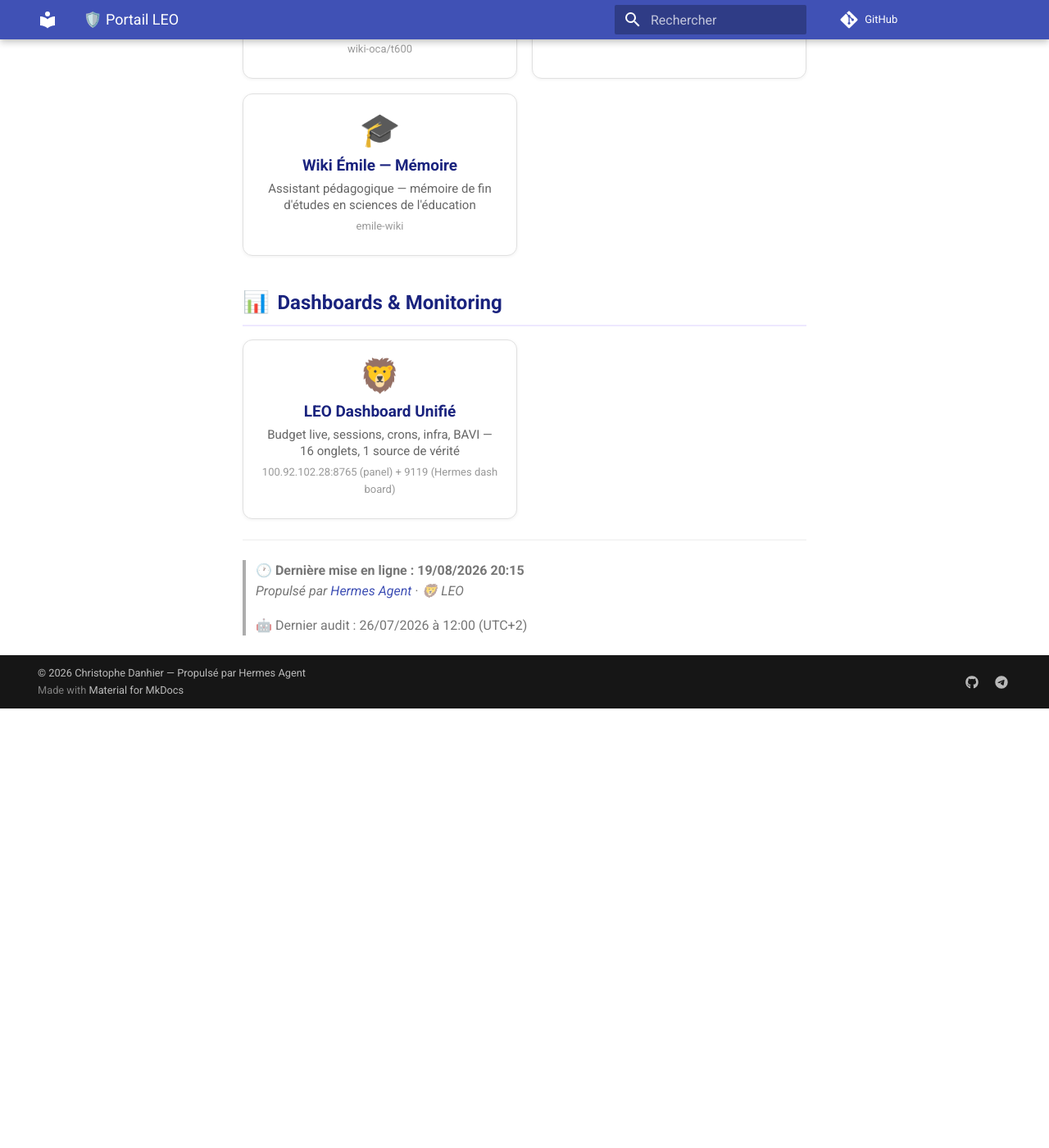
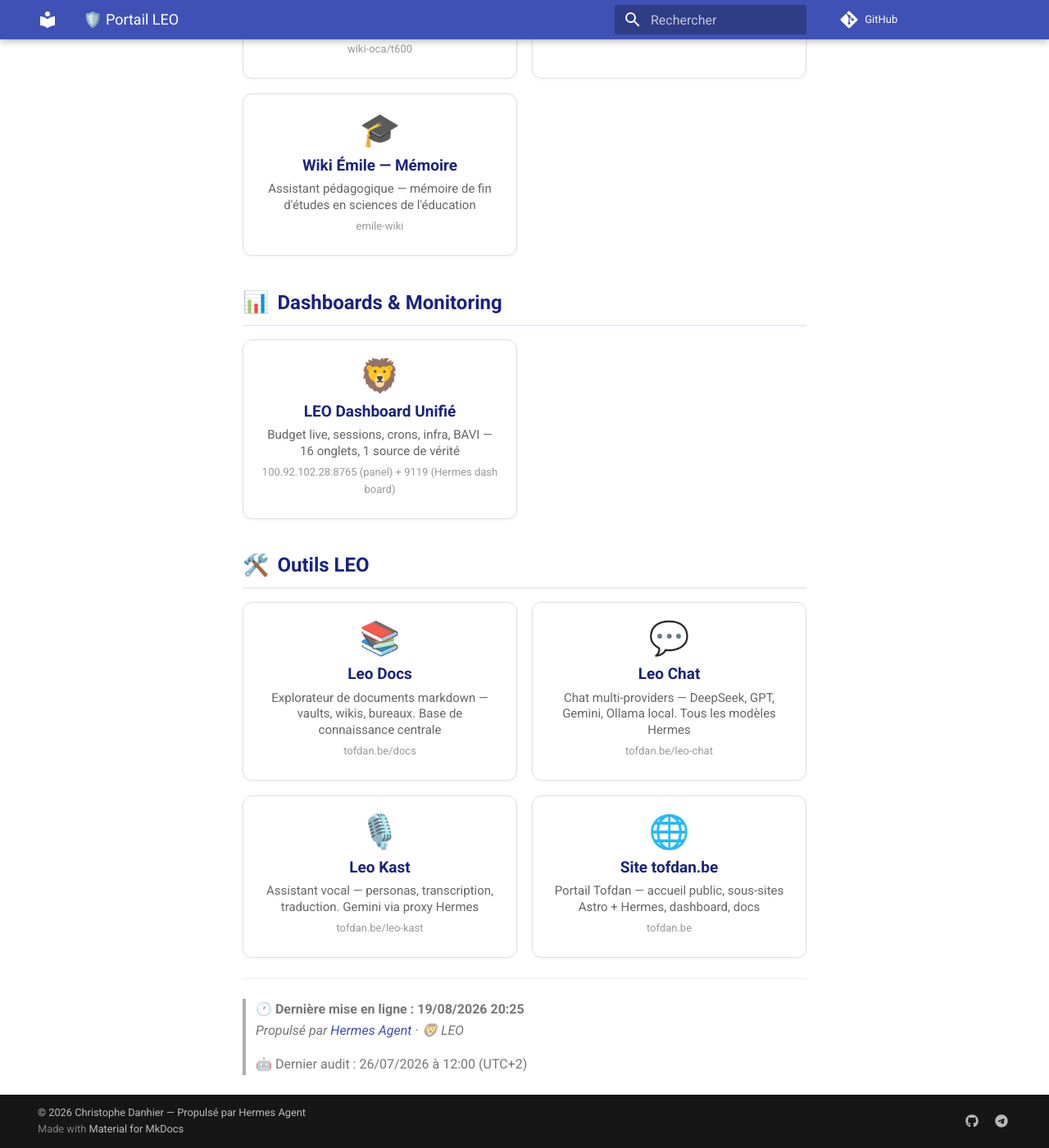
Before and after one commit to christophedanhier-hash/hermes-wiki, an MkDocs documentation site: the page built from docs/index.md, in a window 1280 px wide and 1400 px high, scrolled down 1043 px. Shown: the whole window at 82% size. Built offline with MkDocs 1.6.1 and Material for MkDocs 9.7.7, drawn with Linux system fonts in a browser that asks for light colours; comment, search, counter and statistics services are not loaded; before the commit the page ends 1907 px from its top, so only the background shows below that.

Commit message:
feat(portail): tuiles Outils LEO — Leo Docs, Leo Chat, Leo Kast, site tofdan

```diff
--- a/docs/index.md
+++ b/docs/index.md
@@ -169,9 +169,43 @@
 
 </div>
 
+<div class="section-title"><span class="emoji">🛠️</span>Outils LEO</div>
+
+<div class="portail-grid">
+
+<a href="https://tofdan.be/docs/" class="portail-card" target="_blank" rel="noreferrer noopener">
+    <div class="icon">📚</div>
+    <div class="title">Leo Docs</div>
+    <div class="desc">Explorateur de documents markdown — vaults, wikis, bureaux. Base de connaissance centrale</div>
+    <div class="url">tofdan.be/docs</div>
+</a>
+
+<a href="https://tofdan.be/leo-chat/" class="portail-card" target="_blank" rel="noreferrer noopener">
+    <div class="icon">💬</div>
+    <div class="title">Leo Chat</div>
+    <div class="desc">Chat multi-providers — DeepSeek, GPT, Gemini, Ollama local. Tous les modèles Hermes</div>
+    <div class="url">tofdan.be/leo-chat</div>
+</a>
+
+<a href="https://tofdan.be/leo-kast/" class="portail-card" target="_blank" rel="noreferrer noopener">
+    <div class="icon">🎙️</div>
+    <div class="title">Leo Kast</div>
+    <div class="desc">Assistant vocal — personas, transcription, traduction. Gemini via proxy Hermes</div>
+    <div class="url">tofdan.be/leo-kast</div>
+</a>
+
+<a href="https://tofdan.be/" class="portail-card" target="_blank" rel="noreferrer noopener">
+    <div class="icon">🌐</div>
+    <div class="title">Site tofdan.be</div>
+    <div class="desc">Portail Tofdan — accueil public, sous-sites Astro + Hermes, dashboard, docs</div>
+    <div class="url">tofdan.be</div>
+</a>
+
+</div>
+
 ---
 
-> 🕐 **Dernière mise en ligne : 19/08/2026 20:15**
+> 🕐 **Dernière mise en ligne : 19/08/2026 20:25**
 > *Propulsé par [Hermes Agent](https://hermes-agent.nousresearch.com) · 🦁 LEO*
 
 > 🤖 Dernier audit : 26/07/2026 à 12:00 (UTC+2)
```
